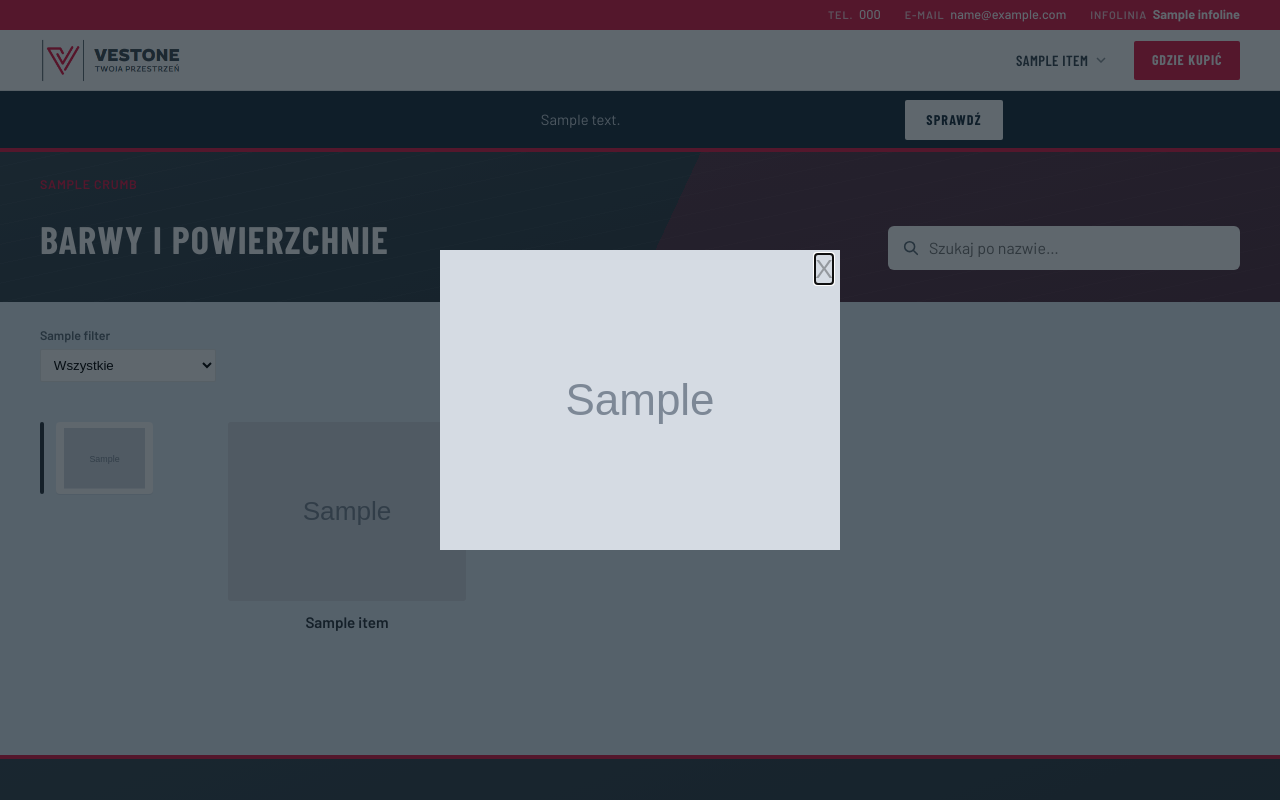
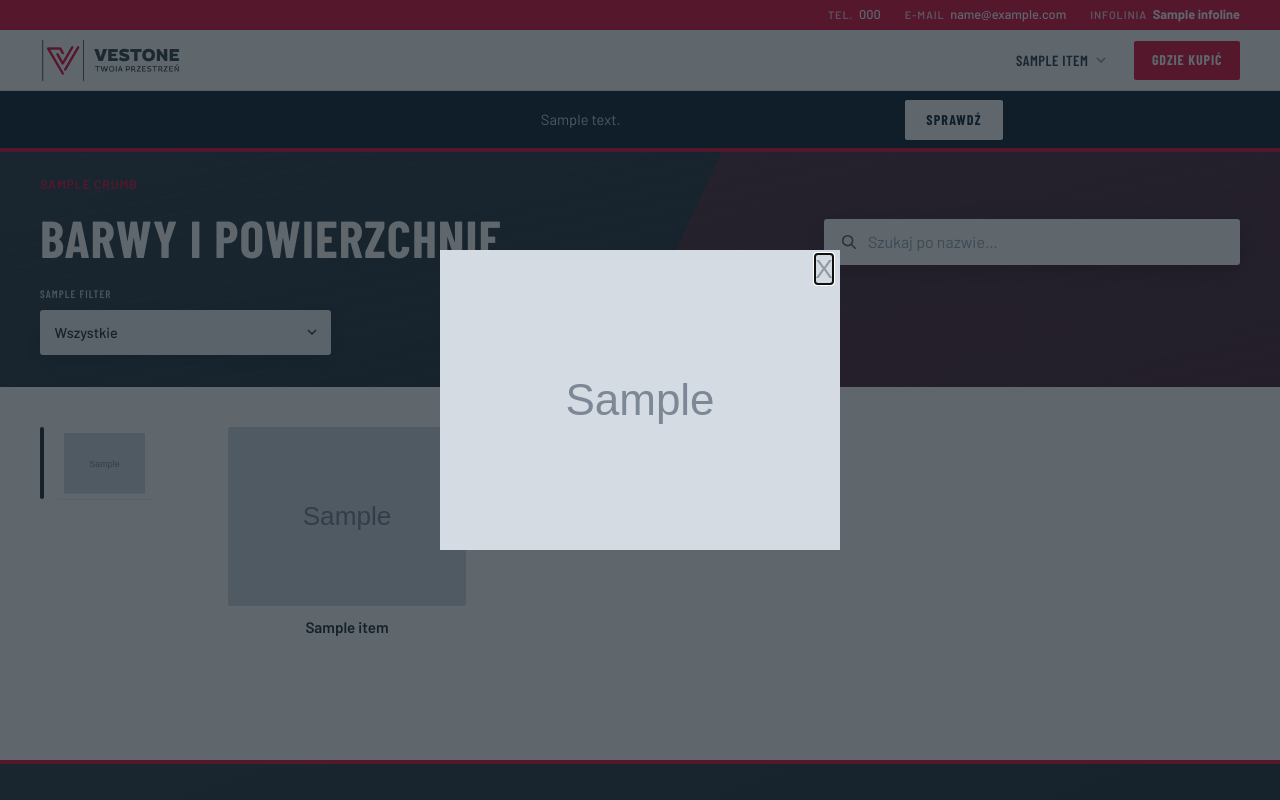
Before and after one commit to iFil-Group/vestone-django, a Django app: template website/templates/website/surfaces.html in a window 1280 px wide. Run offline with Django 5.2, Linux system fonts and the light colour scheme; the template is opened without the code that fills it: most values are stand-ins (such as "Sample title", 1, 10 or a date in 2020); grey boxes marked "Sample" are stand-in pictures.

Commit message:
Barwy: białe tło i filtry jak w katalogu produktów
Co-authored-by: Cursor <cursoragent@cursor.com>

```diff
--- a/theme/static/theme/css/products.css
+++ b/theme/static/theme/css/products.css
@@ -1280,123 +1280,8 @@
 /* —— Surfaces catalog (independent from products) —— */
 
 .surface-page {
-    background: #e3eef8;
+    background: var(--vestone-white, #fff);
     padding-bottom: 4rem;
-}
-
-.surface-page__head {
-    position: relative;
-    padding: 1.65rem 0 2rem;
-    color: var(--vestone-white, #fff);
-    background: linear-gradient(160deg, var(--vestone-gray, #374650) 0%, var(--vestone-gray-deep, #2a343c) 100%);
-    overflow: hidden;
-}
-
-.surface-page__head::before {
-    content: "";
-    position: absolute;
-    top: 0;
-    left: 0;
-    right: 0;
-    height: 4px;
-    background: var(--vestone-red, #e11946);
-    z-index: 2;
-}
-
-.surface-page__pattern {
-    position: absolute;
-    inset: 0;
-    pointer-events: none;
-    background:
-        linear-gradient(115deg, transparent 52%, rgba(225, 25, 70, 0.22) 52%),
-        repeating-linear-gradient(
-            -12deg,
-            transparent,
-            transparent 18px,
-            rgba(255, 255, 255, 0.03) 18px,
-            rgba(255, 255, 255, 0.03) 19px
-        );
-}
-
-.surface-page__head-inner {
-    position: relative;
-    z-index: 1;
-    width: min(1200px, 100% - 2.5rem);
-    margin: 0 auto;
-}
-
-.surface-page__head .page-breadcrumbs {
-    margin: 0 0 1rem;
-}
-
-.surface-page__head .page-breadcrumbs__item {
-    color: rgba(255, 255, 255, 0.55);
-}
-
-.surface-page__head .page-breadcrumbs__link {
-    color: rgba(255, 255, 255, 0.85);
-}
-
-.surface-page__head .page-breadcrumbs__link:hover {
-    color: var(--vestone-white, #fff);
-}
-
-.surface-page__head .page-breadcrumbs__item:not(:last-child)::after {
-    color: rgba(255, 255, 255, 0.3);
-}
-
-.surface-page__head .page-breadcrumbs__current {
-    color: var(--vestone-red, #e11946);
-}
-
-.surface-page__title-row {
-    display: flex;
-    flex-wrap: wrap;
-    align-items: flex-end;
-    justify-content: space-between;
-    gap: 1rem 1.5rem;
-}
-
-.surface-page__title {
-    margin: 0;
-    font-family: "Barlow Condensed", "Barlow", sans-serif;
-    font-size: clamp(1.8rem, 3vw, 2.4rem);
-    font-weight: 700;
-    letter-spacing: 0.03em;
-    text-transform: uppercase;
-    color: var(--vestone-white, #fff);
-}
-
-.surface-page__search {
-    position: relative;
-    flex: 1 1 16rem;
-    max-width: 22rem;
-}
-
-.surface-page__search-icon {
-    position: absolute;
-    top: 50%;
-    left: 0.85rem;
-    transform: translateY(-50%);
-    color: #5c6b76;
-    pointer-events: none;
-}
-
-.surface-page__search-input {
-    width: 100%;
-    height: 2.75rem;
-    padding: 0 1rem 0 2.5rem;
-    border: 1px solid transparent;
-    border-radius: 6px;
-    background: #fff;
-    font: inherit;
-    color: #1a1f24;
-}
-
-.surface-page__search-input:focus {
-    outline: none;
-    border-color: var(--vestone-red, #e11946);
-    box-shadow: 0 0 0 3px rgba(225, 25, 70, 0.12);
 }
 
 .surface-page__body {
@@ -1413,48 +1298,6 @@
 
 .surface-page__empty[hidden] {
     display: none !important;
-}
-
-.surface-page__filters-wrap {
-    width: min(1200px, 100% - 2.5rem);
-    margin: 0 auto;
-    padding-top: 1.5rem;
-}
-
-.surface-page__filters {
-    display: flex;
-    flex-wrap: wrap;
-    gap: 0.75rem 1rem;
-    align-items: flex-end;
-}
-
-.surface-page__filter {
-    display: grid;
-    gap: 0.25rem;
-    min-width: min(100%, 11rem);
-}
-
-.surface-page__filter-label {
-    font-size: 0.78rem;
-    font-weight: 600;
-    color: #5c6b76;
-}
-
-.surface-page__filter-select {
-    width: 100%;
-    padding: 0.45rem 0.55rem;
-    border: 1px solid var(--vestone-line);
-    border-radius: 2px;
-    background: #fff;
-}
-
-.surface-page__filter-reset {
-    border: 0;
-    background: transparent;
-    color: var(--vestone-red);
-    font-weight: 600;
-    cursor: pointer;
-    padding: 0.45rem 0.25rem;
 }
 
 .surface-group {
--- a/theme/static/theme/js/surface-catalog.js
+++ b/theme/static/theme/js/surface-catalog.js
@@ -69,6 +69,15 @@
         if (resetButton) {
             resetButton.hidden = !query && !Object.keys(filters).length;
         }
+
+        if (filtersForm) {
+            filtersForm.querySelectorAll("[data-surface-filter]").forEach(function (select) {
+                var field = select.closest(".product-filters__field");
+                if (field) {
+                    field.classList.toggle("is-active", select.selectedIndex > 0);
+                }
+            });
+        }
     }
 
     if (searchInput) {
--- a/website/templates/website/surfaces.html
+++ b/website/templates/website/surfaces.html
@@ -4,51 +4,57 @@
 {% block title %}Barwy i powierzchnie — Vestone{% endblock %}
 
 {% block extra_head %}
-<link rel="stylesheet" href="{% static 'theme/css/products.css' %}?v=20261007c">
+<link rel="stylesheet" href="{% static 'theme/css/products.css' %}?v=20261007d">
 {% endblock %}
 
 {% block main %}
 <div class="surface-page" data-surface-catalog>
-    <header class="surface-page__head">
-        <div class="surface-page__pattern" aria-hidden="true"></div>
-        <div class="surface-page__head-inner">
+    <form class="product-filters" data-surface-filters>
+        <div class="product-filters__pattern" aria-hidden="true"></div>
+        <div class="product-filters__inner">
+            <div class="product-filters__head">
+                <div class="product-filters__intro">
                     {% include "website/partials/breadcrumbs.html" %}
-            <div class="surface-page__title-row">
-                <h1 class="surface-page__title">Barwy i powierzchnie</h1>
-                <label class="surface-page__search">
+                    <h1 class="product-filters__title">Barwy i powierzchnie</h1>
+                </div>
+                <div class="product-filters__actions">
+                    <label class="product-filters__search">
                         <span class="visually-hidden">Szukaj barw i powierzchni</span>
-                    <svg class="surface-page__search-icon" width="18" height="18" viewBox="0 0 20 20" aria-hidden="true">
+                        <svg class="product-filters__search-icon" width="18" height="18" viewBox="0 0 20 20" aria-hidden="true">
                             <circle cx="8.5" cy="8.5" r="5.5" fill="none" stroke="currentColor" stroke-width="1.75"/>
                             <path d="M13 13l4 4" stroke="currentColor" stroke-width="1.75" stroke-linecap="round"/>
                         </svg>
                         <input
                             type="search"
-                        class="surface-page__search-input"
+                            class="product-filters__search-input"
                             placeholder="Szukaj po nazwie…"
                             data-surface-search
                             autocomplete="off"
                         >
                     </label>
+                    <button type="button" class="product-filters__reset" data-surface-reset hidden>
+                        Wyczyść filtry
+                    </button>
                 </div>
             </div>
-    </header>
 
-    <div class="surface-page__filters-wrap">
-        <form class="surface-page__filters" data-surface-filters>
+            <div class="product-filters__grid" role="group" aria-label="Filtry barw i powierzchni">
                 {% for filter in surface_filters %}
-            <label class="surface-page__filter">
-                <span class="surface-page__filter-label">{{ filter.label }}</span>
-                <select class="surface-page__filter-select" data-surface-filter="{{ filter.field }}">
+                <label class="product-filters__field">
+                    <span class="product-filters__label">{{ filter.label }}</span>
+                    <span class="product-filters__control">
+                        <select class="product-filters__select" data-surface-filter="{{ filter.field }}">
                             <option value="">Wszystkie</option>
                             {% for value in filter.values %}
                             <option value="{{ value }}">{{ value }}</option>
                             {% endfor %}
                         </select>
+                    </span>
                 </label>
                 {% endfor %}
-            <button type="button" class="surface-page__filter-reset" data-surface-reset hidden>Wyczyść filtry</button>
+            </div>
+        </div>
     </form>
-    </div>
 
     <div class="surface-page__body">
         <p class="surface-page__empty" data-surface-empty {% if surface_groups %}hidden{% endif %}>
@@ -107,5 +113,5 @@
 {% endblock %}
 
 {% block extra_scripts %}
-<script src="{% static 'theme/js/surface-catalog.js' %}?v=20260930a" defer></script>
+<script src="{% static 'theme/js/surface-catalog.js' %}?v=20261007d" defer></script>
 {% endblock %}
```
Lines whose indentation alone changed are shown as unchanged.
